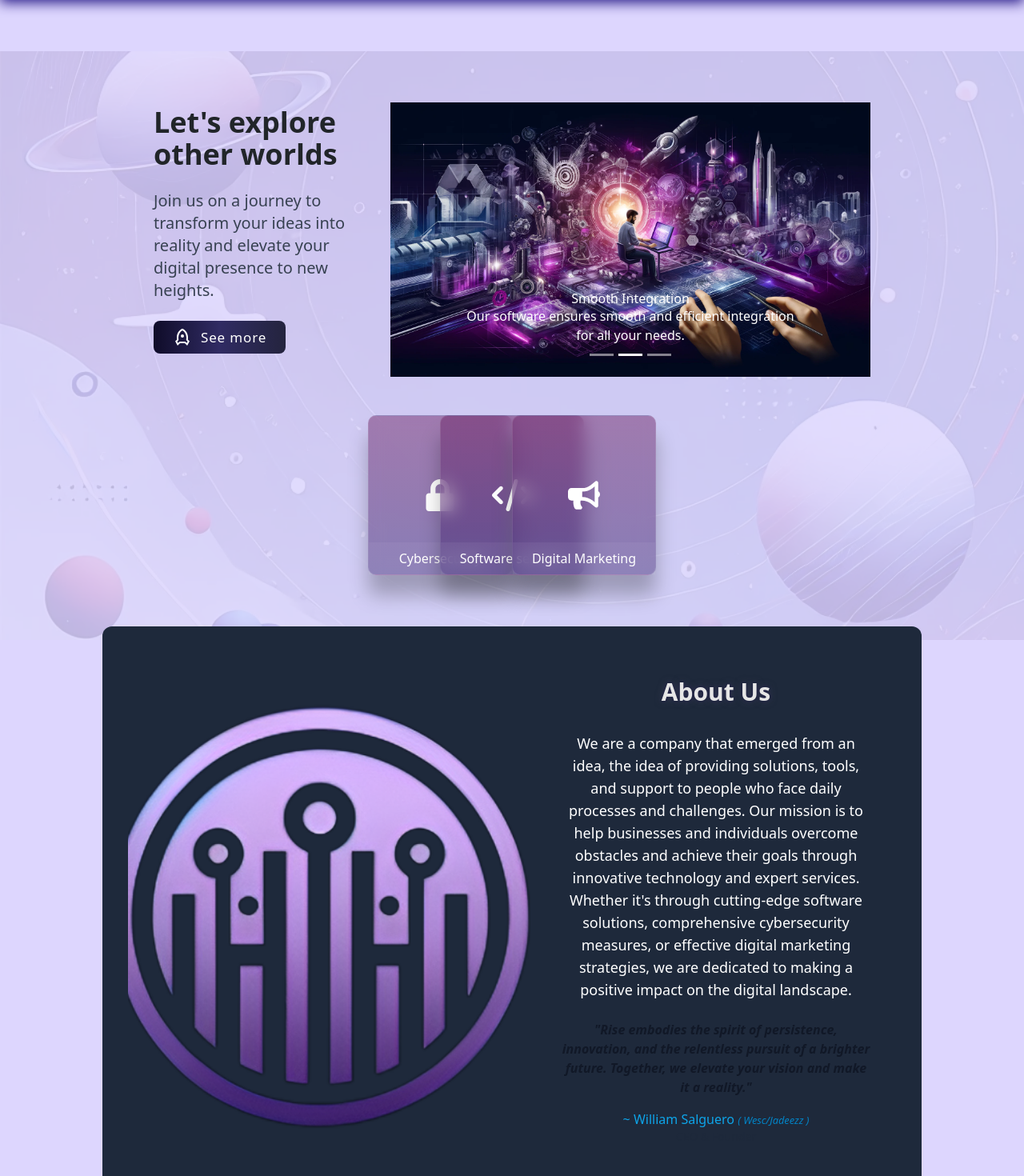
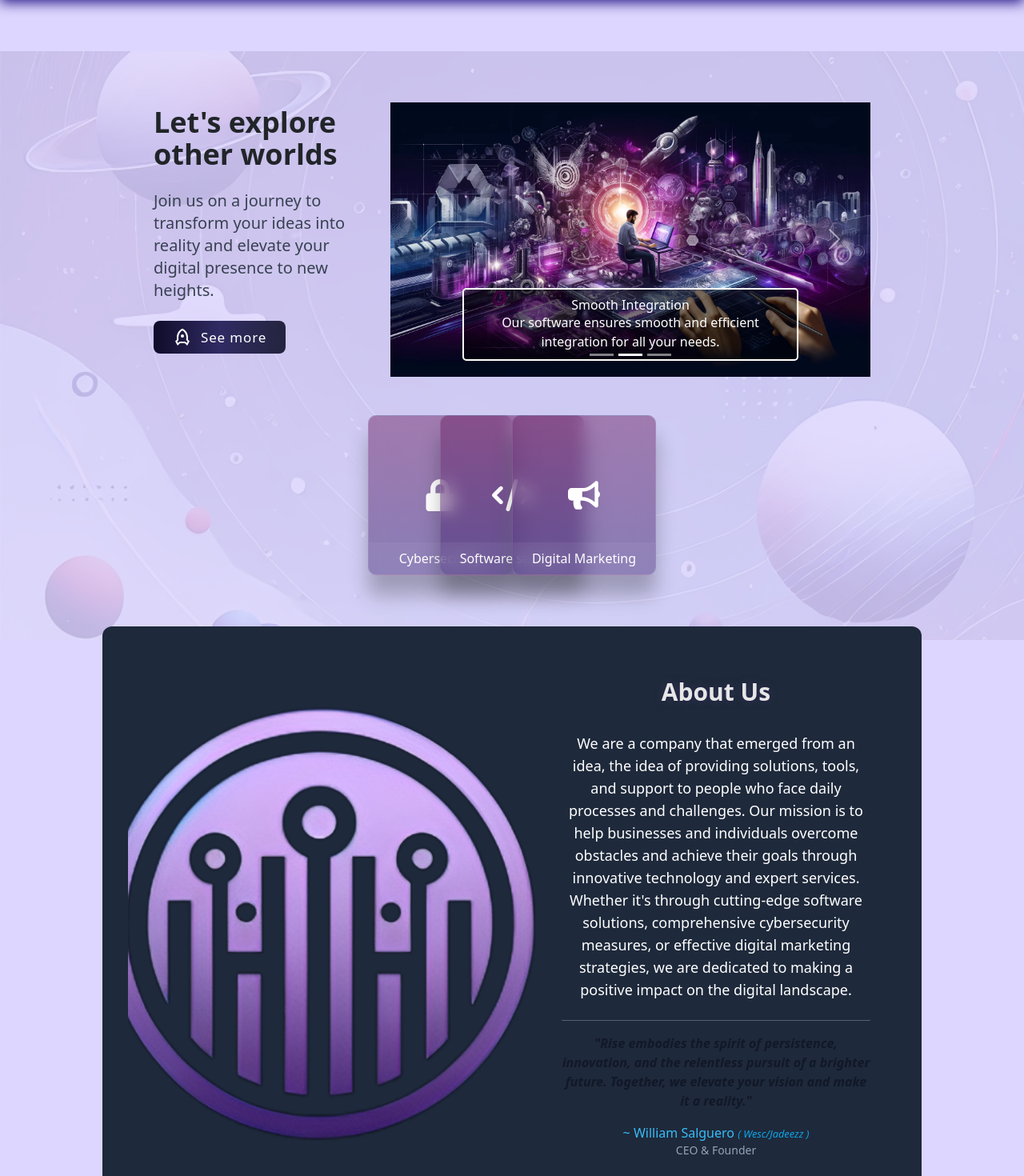
Before and after one commit to wsalguero/risefd-web, a React (Vite) app: page / in a window 1280 px wide. Shown: the top 1470 px of the page at 80% size. Built offline with nearby package versions, Linux system fonts and the light colour scheme.

Commit message:
Arreglos pquenios en el Home page

```diff
--- a/src/components/carousel/carousel.css
+++ b/src/components/carousel/carousel.css
@@ -20,3 +20,16 @@
     -50px
   ); /* Mueve la imagen hacia arriba al pasar el mouse */
 }
+
+.caption-background {
+  background-color: rgba(0, 0, 0, 0.5); /* Fondo negro semi-transparente */
+  padding: 10px;
+  border-radius: 5px;
+  border: 2px solid white; /* Borde blanco */
+  color: white; /* Color del texto */
+}
+
+.carousel-caption h5,
+.carousel-caption p {
+  margin: 0; /* Remover márgenes para mejor ajuste */
+}
--- a/src/components/carousel/carousel.jsx
+++ b/src/components/carousel/carousel.jsx
@@ -31,7 +31,7 @@ const CustomCarousel = ({ items, width, height }) => {
                   width: width,
                 }} // Ajustar el tamaño máximo y ancho al 100%
               />
-              <div className="carousel-caption d-none d-md-block">
+              <div className="carousel-caption d-none d-md-block caption-background">
                 <h5>{item.caption_title}</h5>
                 <p>{item.caption}</p>
               </div>
--- a/src/components/screens/home/home.screen.css
+++ b/src/components/screens/home/home.screen.css
@@ -156,3 +156,9 @@
     flex-direction: column-reverse;
   }
 }
+
+.hr-white {
+  border: 0;
+  height: 1px;
+  background: white;
+}
--- a/src/components/screens/home/home.screen.jsx
+++ b/src/components/screens/home/home.screen.jsx
@@ -198,6 +198,7 @@ const HomeScreen = () => {
                 </p>
               </div>
             </blockquote>
+            <hr className="hr-white" />
             <figcaption className="font-medium text-center">
               <div className="mb-2">
                 <p className="text-md italic font-bold text-gray-900 dark:text-gray-100 mb-3 md:mb-0">
@@ -206,13 +207,13 @@ const HomeScreen = () => {
                   your vision and make it a reality."
                 </p>
               </div>
-              <div className="text-sky-500 dark:text-sky-400 text-md">
+              <div className="text-sky-400 dark:text-sky-400 text-md">
                 ~ William Salguero{" "}
-                <small className="italic text-md text-sky-600 dark:text-sky-600">
+                <small className="italic text-md text-sky-500 dark:text-sky-500">
                   ( Wesc/Jadeezz )
                 </small>
               </div>
-              <div className="text-slate-800 dark:text-slate-500 text-sm">
+              <div className="text-slate-400 dark:text-slate-400 text-sm">
                 CEO & Founder
               </div>
             </figcaption>
--- a/src/components/screens/services/services.screen.jsx
+++ b/src/components/screens/services/services.screen.jsx
@@ -125,7 +125,7 @@ const ServicesScreen = () => {
             to succeed in a competitive landscape.
           </p>
         </div>
-        <div className="grid grid-cols-1 md:grid-cols-2 lg:grid-cols-3 gap-8">
+        <div className="grid grid-cols-1 md:grid-cols-2 lg:grid-cols-3 gap-8 pl-14 md:pl-0">
           <CustomCard
             wave_color="bg-green-500"
             title={"Hi-P"}
```
